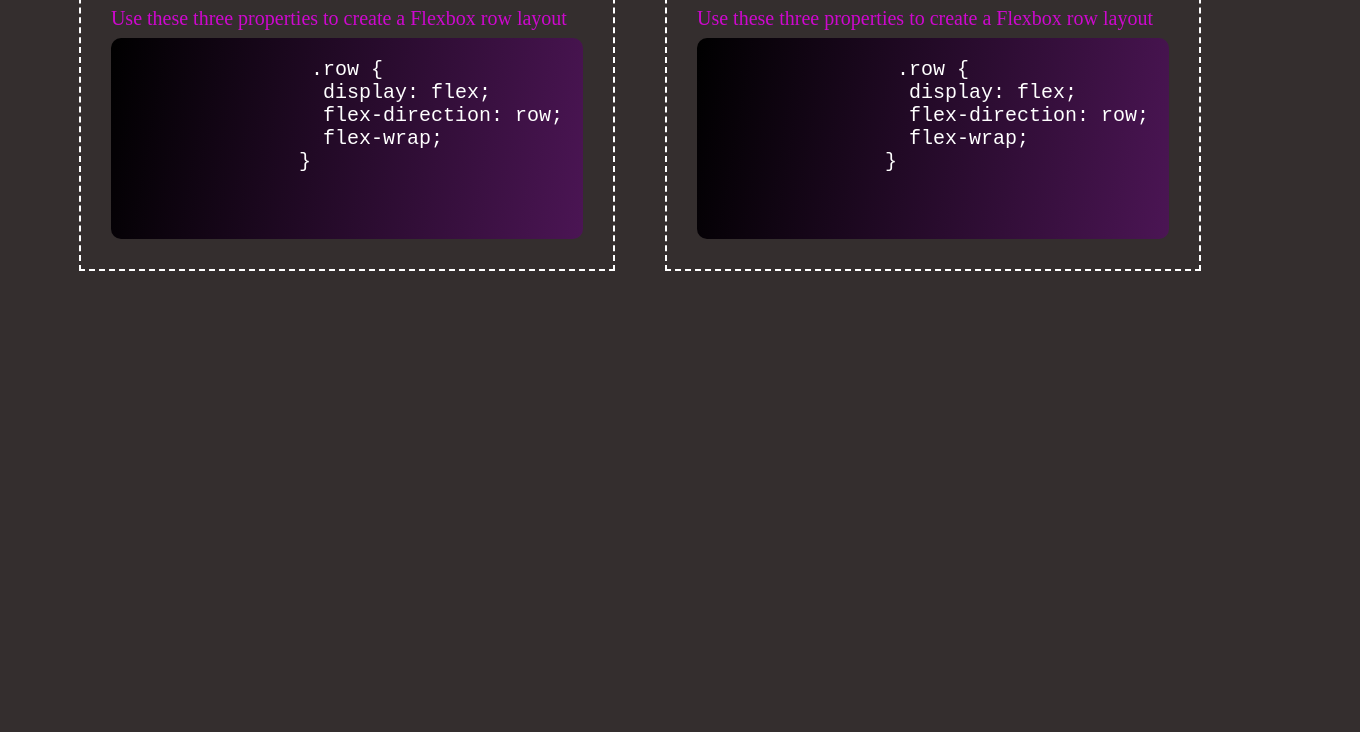
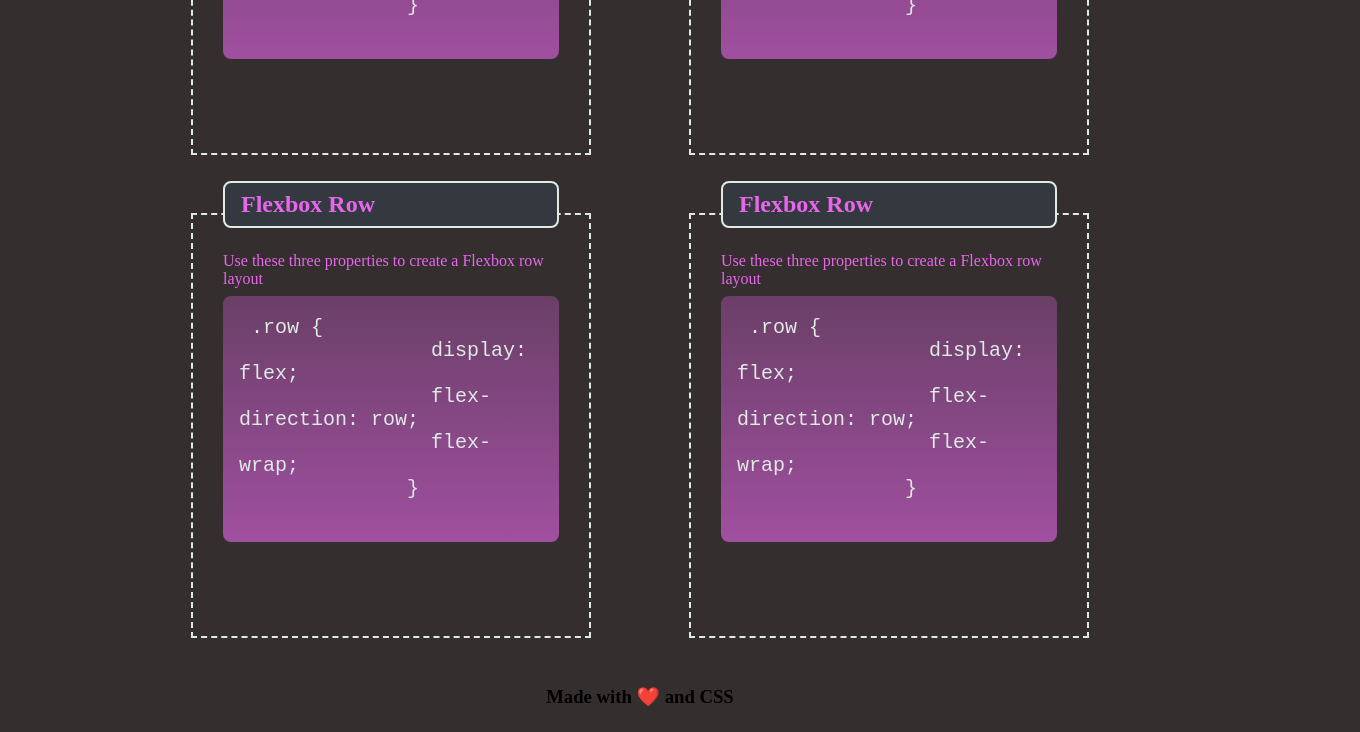
Before and after one commit to dodor101/css-cheatsheet, a plain HTML site: page index.html in a window 1280 px wide. Shown: the part 1079-1811 px from the top of the page, 1360 px wide, since content can reach past the window. Before the commit the page ends 1350 px from the top, so only its background shows below. Drawn offline with Linux system fonts and the light colour scheme.

Commit message:
Finalized styling and ready to deploy

```diff
--- a/assets/CSS/style.css
+++ b/assets/CSS/style.css
@@ -5,6 +5,9 @@
 :root {
   --textColorWhite: #ffffff;
   --headingText: rgb(206, 8, 206);
+  --heliotrope: #e866ec;
+  --gin: #e0eae4;
+  --outer-space: #33393f;
 }
 
 body {
@@ -15,6 +18,7 @@ body {
 header {
   text-align: center;
   padding: 40px;
+  width: 100%;
 }
 /* header style */
 header h1 {
@@ -28,7 +32,12 @@ header p {
   font-size: 24px;
   margin-top: 20px;
 }
-/* card styling */
+
+
+footer {
+  margin: 1.5rem;
+  text-align: center;
+}
 
 .cards-container {
   display: flex;
@@ -36,41 +45,96 @@ header p {
   justify-content: center;
   gap: 50px;
   margin-top: 2%;
+  padding: 40px;
+  flex-direction: row;
 }
 
 .card {
-  display: flex;
-  border: 2px dashed #ffff;
-  justify-content: center;
-  padding: 30px;
-  flex: 1 1 1 400px;
-}
-.card h2 {
-  color: var(--headingText);
-  border: #fff solid 2px;
-  position: relative;
-  top: -50px;
-  padding: 8px;
-  width: 97%;
-  border-radius: 10px;
-  background-color: rgb(52, 46, 46);
-  font-size: 40px;
+  flex: 1 0 100%;
+  padding: 1.5rem;
+  transition: flex-basis 500ms linear;
+  margin-bottom: 1.5rem;
 }
 
 
+.card-body pre {
+
+  white-space: pre-wrap;
+  overflow: auto;
+  tab-size: 4;
+  padding: 1.2rem 1rem;
+  color: var(--gin);
+  border-radius: 8px;
+  background-image: linear-gradient(rgba(232, 102, 236, 0.3) 0%, rgba(232, 102, 236, 0.6) 100%);
+  display: flex;
+  align-items: center;
+}
+
+.card-body {
+  display: flex;
+  flex-direction: column;
+  justify-content: flex-start;
+  min-height: 100%;
+  padding: 2rem;
+  color: var(--heliotrope);
 
 
+  outline: 2px dashed var(--gin);
+  outline-offset: -2px;
+  transition: all 0.5s ease-in-out;
+}
 
-p {
-  margin-top: -40px;
+.card-body h2 {
+  position: relative;
+  margin: -4rem 0 1.5rem 0;
+  padding: 0.5rem 1rem;
+  background-color: var(--outer-space);
+  color: var(--heliotrope);
+  border: 2px solid var(--gin);
+  border-radius: 8px;
+  transition: all 0.5s ease-in-out;
+}
+
+.card-description {
   font-size: 20px;
   color: var(--headingText);
 }
 .code-snippet {
-  background-image: linear-gradient(100deg, black, rgb(75, 21, 84));
+  background-image: linear-gradient(rgb(71, 65, 65), rgb(75, 21, 84));
   color: var(--textColorWhite);
   padding: 20px;
   font-size: 20px;
   margin-top: 8px;
   border-radius: 10px;
+  text-align: start;
 }
+
+.card-body:hover,
+.card-body:hover h2 {
+  box-shadow: inset 0px 0px 8px var(--heliotrope), 0 0 15px var(--heliotrope);
+}
+
+
+ @media screen and (min-width: 768px) {
+
+  .card {
+    flex: 0 0 50%;
+    max-width: 50%;
+  }
+
+
+  .card:last-child {
+    flex-grow: 1;
+  }
+}
+
+@media screen and (min-width: 992px) {
+  /* header {
+    width: 75%;
+  } */
+
+  .card {
+    flex: 0 0 33.333%;
+    max-width: 33.333%;
+  }
+}
--- a/index.html
+++ b/index.html
@@ -19,10 +19,10 @@
     <!-- main section -->
     <main>
       <section class='cards-container'>
-        <div class="card card-column">
+        <div class="card ">
           <figure class="card-body">
             <h2>Flexbox Row</h2>
-            <div>
+            <div class='card-description'>
               <p>Use these three properties to create a Flexbox row layout</p>
             </div>
             <pre class="code-snippet">
@@ -122,5 +122,8 @@
         </div>
       </section>
     </main>
+    <footer>
+      <h3>Made with <span role="img" aria-label="heart">❤️</span> and CSS</h3>
+    </footer>
   </body>
 </html>
```
